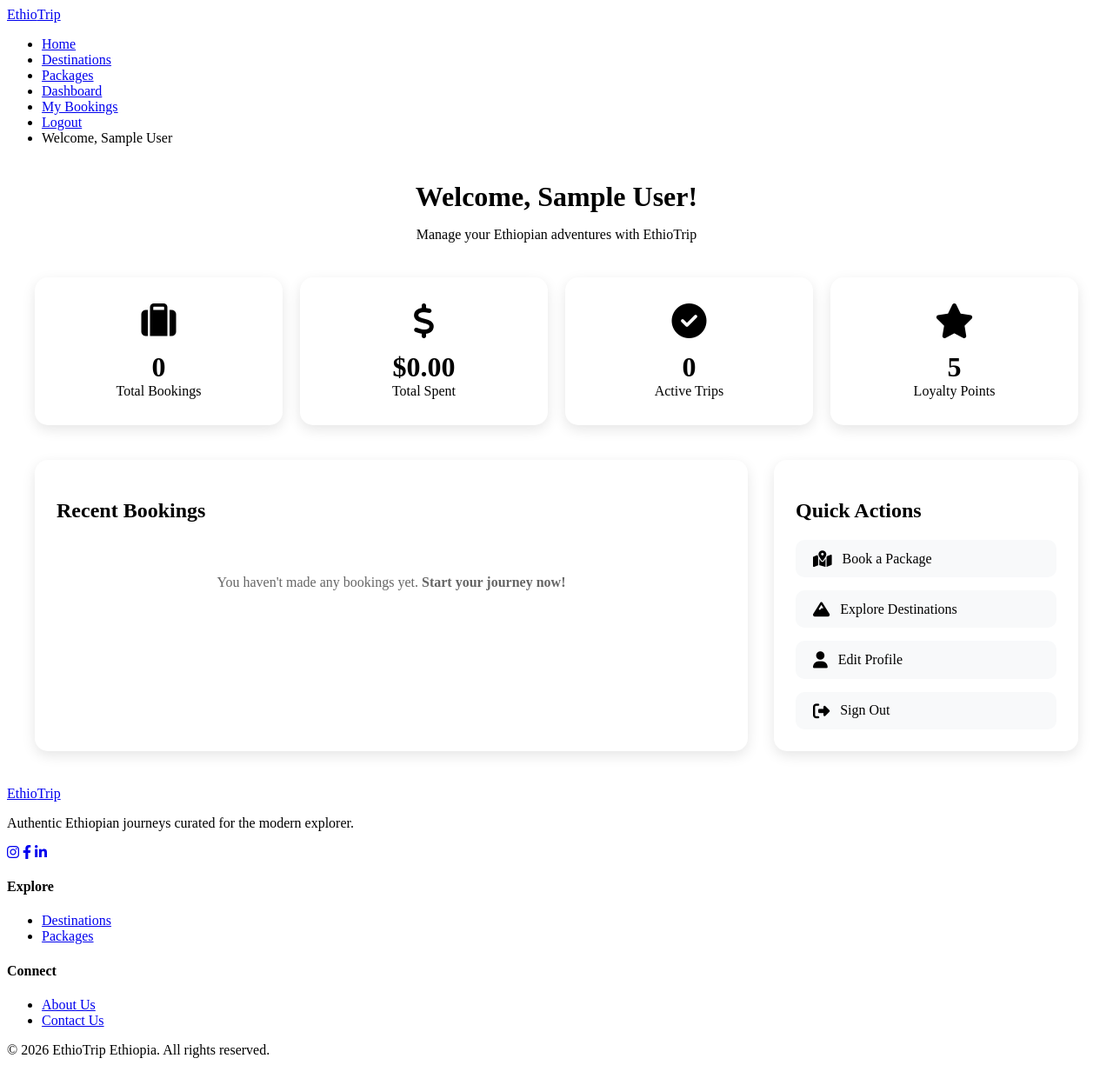
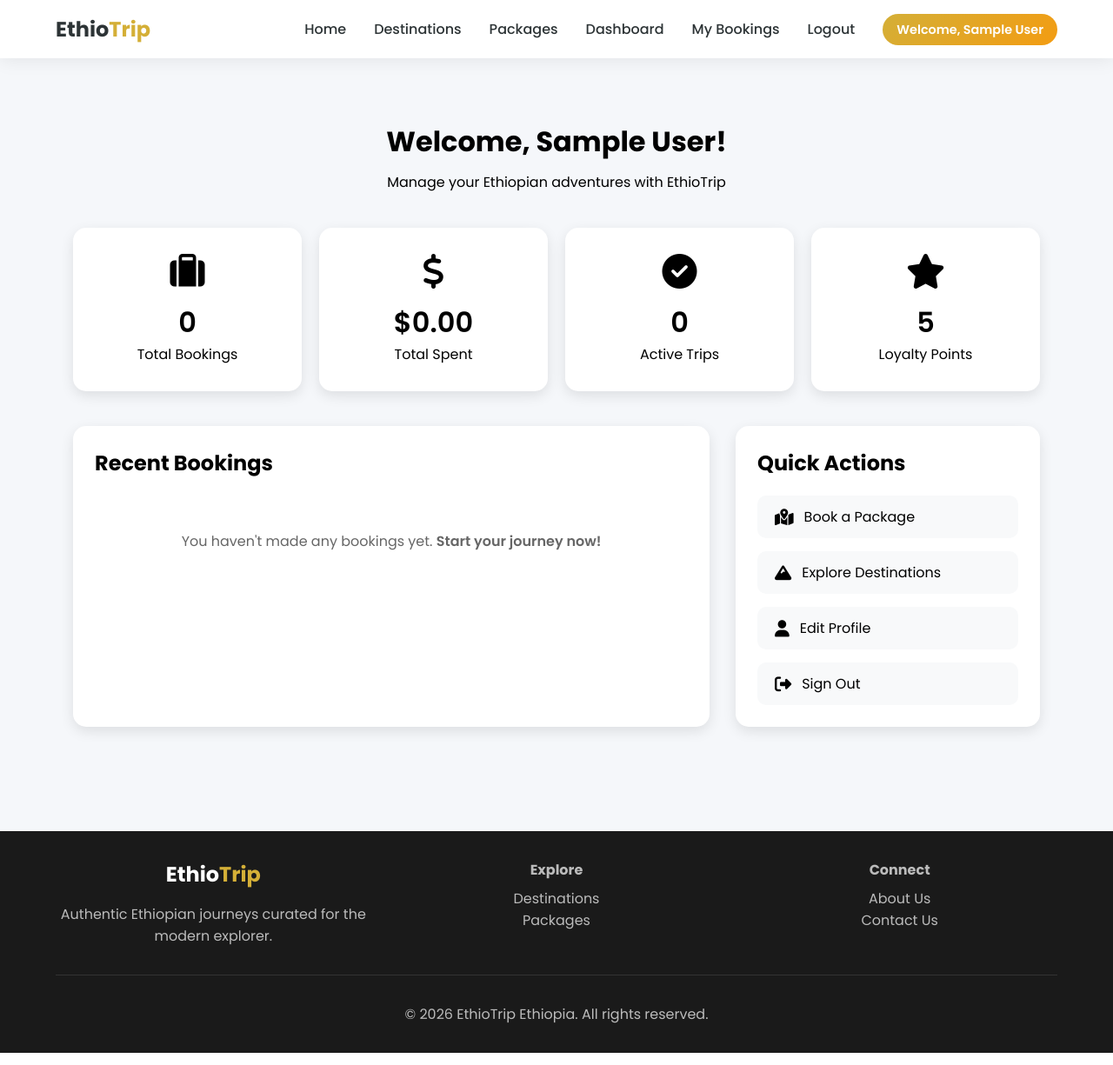
Before and after one commit to Solomon-Academic/EthioTrip, a PHP site: page /dashboard.php in a window 1280 px wide. Shown: the whole page at 87% size. Run offline with PHP 8.4, Linux system fonts and the light colour scheme; the visitor is signed in with stand-in values (Sample User, id 1); data that the repository does not hold is empty.

Commit message:
updates header, footer ,auth and add fucntions

```diff
--- a/backend/includes/auth.php
+++ b/backend/includes/auth.php
@@ -1,12 +1,14 @@
 <?php
-require_once 'config/database.php';
-
-// Check if user is logged in
-function isLoggedIn() {
-    return isset($_SESSION['user_id']);
+if (session_status() === PHP_SESSION_NONE) {
+    session_start();
 }
 
-// Redirect if not logged in
+require_once __DIR__ . '/../config/database.php';
+
+function isLoggedIn() {
+    return isset($_SESSION['user_id']) && !empty($_SESSION['user_id']);
+}
+
 function requireLogin() {
     if (!isLoggedIn()) {
         header('Location: login.php');
@@ -14,7 +16,6 @@ function requireLogin() {
     }
 }
 
-// Redirect if logged in
 function requireGuest() {
     if (isLoggedIn()) {
         header('Location: dashboard.php');
@@ -22,12 +23,11 @@ function requireGuest() {
     }
 }
 
-// Get current user data
 function getCurrentUser() {
     if (isLoggedIn()) {
         global $conn;
         $user_id = $_SESSION['user_id'];
-        $query = "SELECT * FROM users WHERE id = ?";
+        $query = "SELECT id, name, email, phone, role, trips_completed, total_spent, loyalty_discount, created_at FROM users WHERE id = ?";
         $stmt = mysqli_prepare($conn, $query);
         mysqli_stmt_bind_param($stmt, "i", $user_id);
         mysqli_stmt_execute($stmt);
@@ -37,7 +37,6 @@ function getCurrentUser() {
     return null;
 }
 
-// Update user loyalty discount based on trips
 function updateLoyaltyDiscount($user_id) {
     global $conn;
     $query = "SELECT trips_completed FROM users WHERE id = ?";
@@ -50,39 +49,30 @@ function updateLoyaltyDiscount($user_id) {
     $trips = $user['trips_completed'];
     $discount = 0;
 
-    if ($trips >= 10) {
-        $discount = 0.15;
-    } elseif ($trips >= 5) {
-        $discount = 0.10;
-    } elseif ($trips >= 3) {
-        $discount = 0.05;
-    }
+    if ($trips >= 10) $discount = 0.15;
+    elseif ($trips >= 5) $discount = 0.10;
+    elseif ($trips >= 3) $discount = 0.05;
 
     $update = "UPDATE users SET loyalty_discount = ? WHERE id = ?";
     $stmt = mysqli_prepare($conn, $update);
     mysqli_stmt_bind_param($stmt, "di", $discount, $user_id);
     mysqli_stmt_execute($stmt);
-
     return $discount;
 }
 
-// Sanitize input
 function sanitize($data) {
     global $conn;
     return mysqli_real_escape_string($conn, htmlspecialchars(trim($data)));
 }
 
-// Validate email
 function validateEmail($email) {
     return filter_var($email, FILTER_VALIDATE_EMAIL);
 }
 
-// Validate password strength
 function validatePassword($password) {
     return strlen($password) >= 6;
 }
 
-// Display error messages
 function displayError($errors, $field) {
     if (isset($errors[$field])) {
         return '<span class="error">' . $errors[$field] . '</span>';
--- a/backend/includes/footer.php
+++ b/backend/includes/footer.php
@@ -1,33 +1,28 @@
 </main>
-<!-- updated footer for all page-->
 <footer class="footer">
-        <div class="footer-grid">
-            <div class="footer-col">
-                <a href="index.php" class="logo">Ethio<span>Trip</span></a>
-                <p>Authentic Ethiopian journeys curated for the modern explorer.</p>
-                <div class="social-links">
-                    <a href="#"><i class="fab fa-instagram"></i></a>
-                    <a href="#"><i class="fab fa-facebook-f"></i></a>
-                    <a href="#"><i class="fab fa-linkedin-in"></i></a>
+    <div style="max-width: 1200px; margin: 0 auto; display: grid; grid-template-columns: repeat(auto-fit, minmax(200px, 1fr)); gap: 2rem;">
+        <div>
+            <a href="dashboard.php" class="logo" style="color: white;">Ethio<span>Trip</span></a>
+            <p style="margin-top: 1rem;">Authentic Ethiopian journeys curated for the modern explorer.</p>
         </div>
-            </div>
-            <div class="footer-col">
+        <div>
             <h4>Explore</h4>
-                <ul>
-                    <li><a href="destination/Destination.php">Destinations</a></li>
-                    <li><a href="packages/packages.php">Packages</a></li>
+            <ul style="list-style: none; margin-top: 0.5rem;">
+                <li><a href="../frontend/Destination.html" style="color: #bbb; text-decoration: none;">Destinations</a></li>
+                <li><a href="../frontend/packages.html" style="color: #bbb; text-decoration: none;">Packages</a></li>
             </ul>
         </div>
-            <div class="footer-col">
+        <div>
             <h4>Connect</h4>
-                <ul>
-                    <li><a href="about/about.php">About Us</a></li>
-                    <li><a href="about/about.php">Contact Us</a></li>
+            <ul style="list-style: none; margin-top: 0.5rem;">
+                <li><a href="../about/about.html" style="color: #bbb; text-decoration: none;">About Us</a></li>
+                <li><a href="../about/about.html" style="color: #bbb; text-decoration: none;">Contact Us</a></li>
             </ul>
         </div>
     </div>
-        <div class="footer-bottom">© <?php echo date('Y'); ?> EthioTrip Ethiopia. All rights reserved.</div>
+    <div style="text-align: center; padding-top: 2rem; margin-top: 2rem; border-top: 1px solid #333;">
+        © <?php echo date('Y'); ?> EthioTrip Ethiopia. All rights reserved.
+    </div>
 </footer>
-    <script src="js/validation.js"></script>
 </body>
 </html>
--- a/backend/includes/header.php
+++ b/backend/includes/header.php
@@ -1,29 +1,80 @@
+<?php
+if (!function_exists('isLoggedIn')) {
+    require_once __DIR__ . '/auth.php';
+}
+?>
 <!DOCTYPE html>
 <html lang="en">
-<head> <!-- updated header-->
+<head>
     <meta charset="UTF-8">
     <meta name="viewport" content="width=device-width, initial-scale=1.0">
     <title>EthioTrip - <?php echo $page_title ?? 'Home'; ?></title>
-
-    <link href="https://fonts.googleapis.com/css2?family=Poppins:wght@300;400;600&display=swap" rel="stylesheet">
+    <link href="https://fonts.googleapis.com/css2?family=Poppins:wght@300;400;500;600;700&display=swap" rel="stylesheet">
     <link rel="stylesheet" href="https://cdnjs.cloudflare.com/ajax/libs/font-awesome/6.4.0/css/all.min.css">
-    <link rel="stylesheet" href="css/style.css">
+    <style>
+        * { margin: 0; padding: 0; box-sizing: border-box; }
+        body { font-family: 'Poppins', sans-serif; background: #f5f7fa; min-height: 100vh; }
+        .navbar { background: white; padding: 1rem 5%; display: flex; justify-content: space-between; align-items: center; box-shadow: 0 2px 20px rgba(0,0,0,0.08); position: sticky; top: 0; z-index: 1000; flex-wrap: wrap; gap: 1rem; }
+        .logo { font-size: 1.5rem; font-weight: 700; text-decoration: none; color: #2d3436; }
+        .logo span { color: #d4af37; }
+        .nav-links { display: flex; gap: 2rem; align-items: center; list-style: none; flex-wrap: wrap; }
+        .nav-links a { text-decoration: none; color: #2d3436; font-weight: 500; transition: 0.3s; }
+        .nav-links a:hover { color: #d4af37; }
+        .welcome-text { background: linear-gradient(135deg, #d4af37, #f39c12); padding: 0.5rem 1rem; border-radius: 50px; color: white; font-weight: 600; font-size: 0.9rem; }
+        .container { max-width: 1400px; margin: 0 auto; padding: 2rem 5%; min-height: calc(100vh - 200px); }
+        .form-container { background: white; border-radius: 20px; padding: 2rem; max-width: 600px; margin: 2rem auto; box-shadow: 0 10px 30px rgba(0,0,0,0.1); }
+        .form-container h1 { margin-bottom: 1.5rem; color: #2d3436; }
+        .form-group { margin-bottom: 1.5rem; }
+        .form-group label { display: block; margin-bottom: 0.5rem; font-weight: 500; color: #555; }
+        .form-group input, .form-group select, .form-group textarea { width: 100%; padding: 0.75rem; border: 1px solid #ddd; border-radius: 8px; font-family: inherit; font-size: 1rem; }
+        .form-group input:focus, .form-group select:focus, .form-group textarea:focus { outline: none; border-color: #d4af37; }
+        .btn-primary { display: inline-block; padding: 0.75rem 1.5rem; background: #d4af37; color: white; text-decoration: none; border: none; border-radius: 8px; font-weight: 600; cursor: pointer; transition: 0.3s; }
+        .btn-primary:hover { background: #c09c2c; }
+        .btn-secondary { display: inline-block; padding: 0.75rem 1.5rem; background: #6c757d; color: white; text-decoration: none; border: none; border-radius: 8px; font-weight: 600; cursor: pointer; transition: 0.3s; margin-left: 0.5rem; }
+        .btn-secondary:hover { background: #5a6268; }
+        .btn-small { display: inline-block; padding: 0.25rem 0.75rem; background: #d4af37; color: white; text-decoration: none; border-radius: 5px; font-size: 0.8rem; transition: 0.3s; margin: 0 0.25rem; }
+        .btn-small:hover { background: #c09c2c; }
+        .btn-danger { background: #e74c3c; }
+        .btn-danger:hover { background: #c0392b; }
+        .error { color: #e74c3c; font-size: 0.8rem; margin-top: 0.25rem; display: block; }
+        .alert { padding: 1rem; border-radius: 8px; margin-bottom: 1rem; }
+        .alert-success { background: #d4edda; color: #155724; border: 1px solid #c3e6cb; }
+        .alert-error { background: #f8d7da; color: #721c24; border: 1px solid #f5c6cb; }
+        .data-table { width: 100%; background: white; border-radius: 20px; overflow: hidden; box-shadow: 0 5px 15px rgba(0,0,0,0.08); }
+        .data-table th { background: #f8f9fa; padding: 1rem; text-align: left; font-weight: 600; color: #555; }
+        .data-table td { padding: 1rem; border-bottom: 1px solid #eee; color: #666; }
+        .status { padding: 0.25rem 0.75rem; border-radius: 50px; font-size: 0.8rem; font-weight: 600; display: inline-block; }
+        .status-confirmed { background: #d4edda; color: #155724; }
+        .status-pending { background: #fff3cd; color: #856404; }
+        .status-completed { background: #cce5ff; color: #004085; }
+        .status-cancelled { background: #f8d7da; color: #721c24; }
+        .action-bar { margin-bottom: 1.5rem; display: flex; gap: 1rem; flex-wrap: wrap; }
+        .no-data { text-align: center; padding: 3rem; background: white; border-radius: 20px; color: #999; }
+        .discount-info { background: linear-gradient(135deg, #f093fb 0%, #f5576c 100%); padding: 1rem; border-radius: 8px; margin-bottom: 1rem; color: white; text-align: center; }
+        .footer { background: #1a1a1a; color: #bbb; padding: 2rem 5%; text-align: center; margin-top: 3rem; }
+        @media (max-width: 768px) {
+            .navbar { flex-direction: column; }
+            .nav-links { justify-content: center; }
+            .data-table { font-size: 0.8rem; overflow-x: auto; display: block; }
+            .data-table th, .data-table td { padding: 0.5rem; }
+        }
+    </style>
 </head>
 <body>
 <nav class="navbar">
-        <a href="index.php" class="logo">Ethio<span>Trip</span></a>
+    <a href="dashboard.php" class="logo">Ethio<span>Trip</span></a>
     <ul class="nav-links">
-            <li><a href="index.php">Home</a></li>
-            <li><a href="destination/Destination.php">Destinations</a></li>
-            <li><a href="packages/packages.php">Packages</a></li>
+        <li><a href="../frontend/home.html">Home</a></li>
+        <li><a href="../frontend/Destination.html">Destinations</a></li>
+        <li><a href="../frontend/packages.html">Packages</a></li>
         <?php if (isLoggedIn()): ?>
             <li><a href="dashboard.php">Dashboard</a></li>
             <li><a href="bookings.php">My Bookings</a></li>
             <li><a href="logout.php">Logout</a></li>
-                <li><span class="welcome-text">Welcome, <?php echo htmlspecialchars($_SESSION['user_name']); ?></span></li>
+            <li><span class="welcome-text">Welcome, <?php echo htmlspecialchars($_SESSION['user_name'] ?? ''); ?></span></li>
         <?php else: ?>
             <li><a href="login.php">Sign In</a></li>
-                <li><a href="register.php">Register</a></li>
+            <li><a href="registration.php">Register</a></li>
         <?php endif; ?>
     </ul>
 </nav>
```
Also changed, not shown: backend/includes/functions.php (added, +54 -0 lines). Lines whose indentation alone changed are shown as unchanged.
